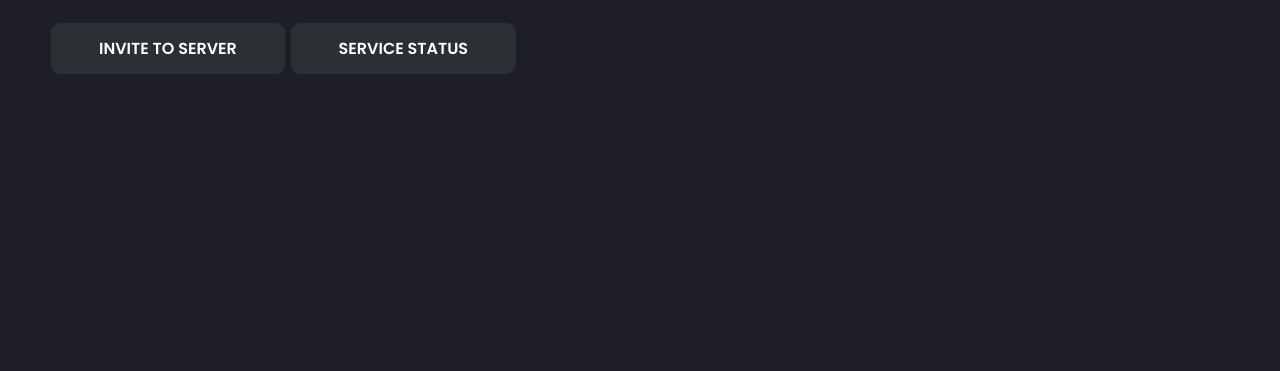
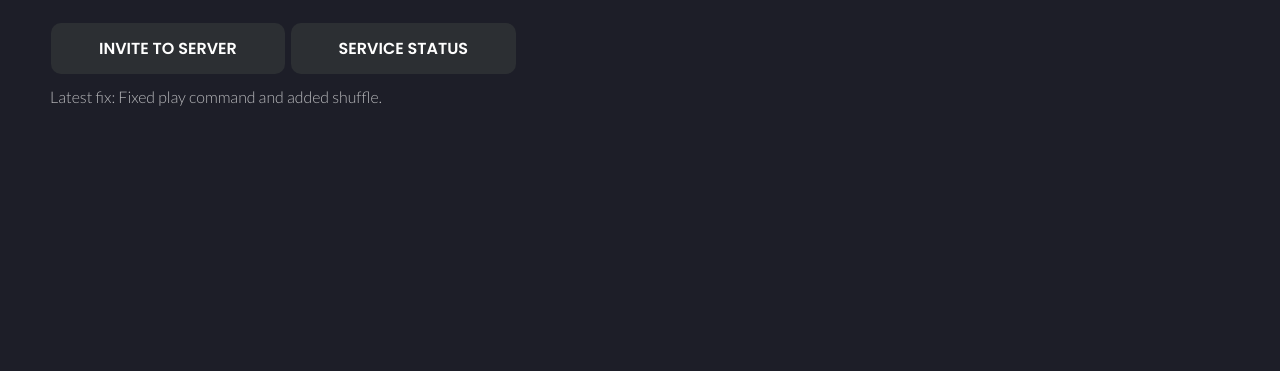
Before and after one commit to lukxee/site, a plain HTML site: page index.html in a window 1280 px wide. Shown: the part 429-800 px from the top of the page. Drawn offline with nearby package versions, Linux system fonts and the light colour scheme; a script that the page names is missing; files whose address does not match are found by name.

Commit message:
Update index.html

```diff
--- a/index.html
+++ b/index.html
@@ -47,7 +47,9 @@
     <p class="subtitle">Simple music bot but with lots of free features<br>this includes volume control, skipping, and other commands!</p>
     <a class="btn btn-primary btn-lg" href="https://discord.com/oauth2/authorize?client_id=769998718429691915&scope=bot&permissions=0" target="_blank" role="button">Invite to server</a>
     <a class="btn btn-secondary btn-lg" href="https://status.cosmosmusic.xyz/" target="_blank" role="button">Service status</a>
-    <br><br><br><br><br><br>
+    <br>
+    <p class="subtitle">Latest fix: Fixed play command and added shuffle.</p>
+    <br><br><br><br><br>
 </div>
 
 
```
